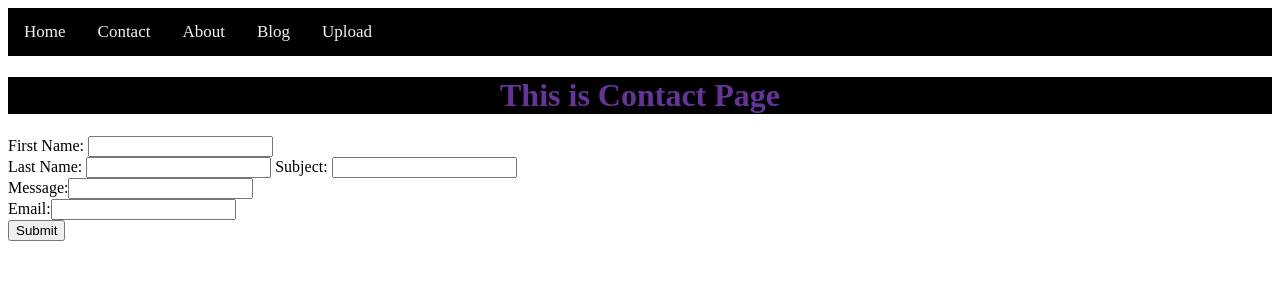
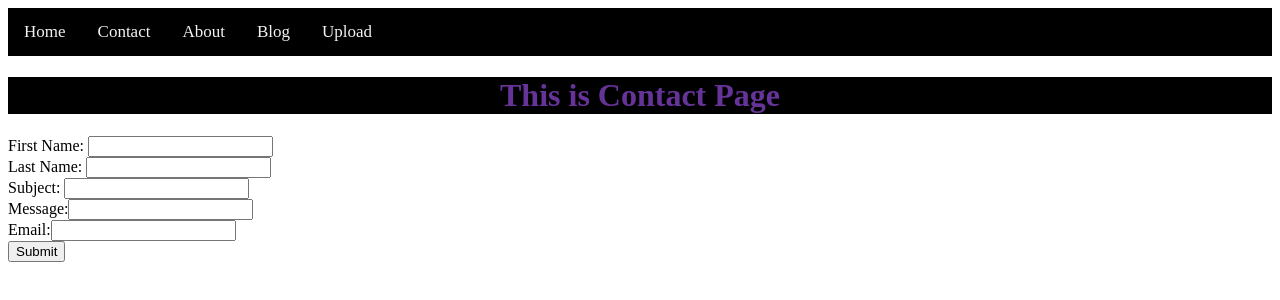
Before and after one commit to patparapatrick/2091-prelim-lab-activities-pv-su54wl, a website: page midterms/mid-integ-form/public/contact.html in a window 1280 px wide. Drawn offline with Linux system fonts and the light colour scheme.

Commit message:
1 file modified

```diff
--- a/midterms/mid-integ-form/public/contact.html
+++ b/midterms/mid-integ-form/public/contact.html
@@ -22,7 +22,7 @@
       method="GET"
     >
       First Name: <input type="text" name="first_name" /> <br />
-      Last Name: <input type="text" name="last_name" /> Subject:
+      Last Name: <input type="text" name="last_name" /> <br> Subject:
       <input type="text" name="subject" /> <br />
       Message:<input type="text" name="message" /> <br />
       Email:<input type="text" name="Email" /> <br />
```
